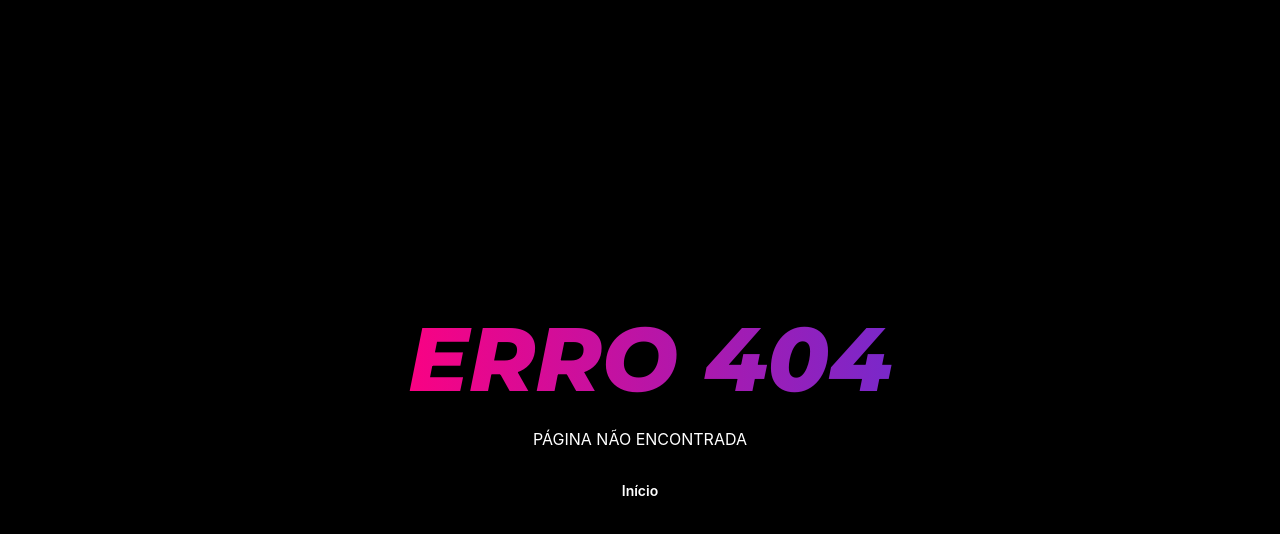
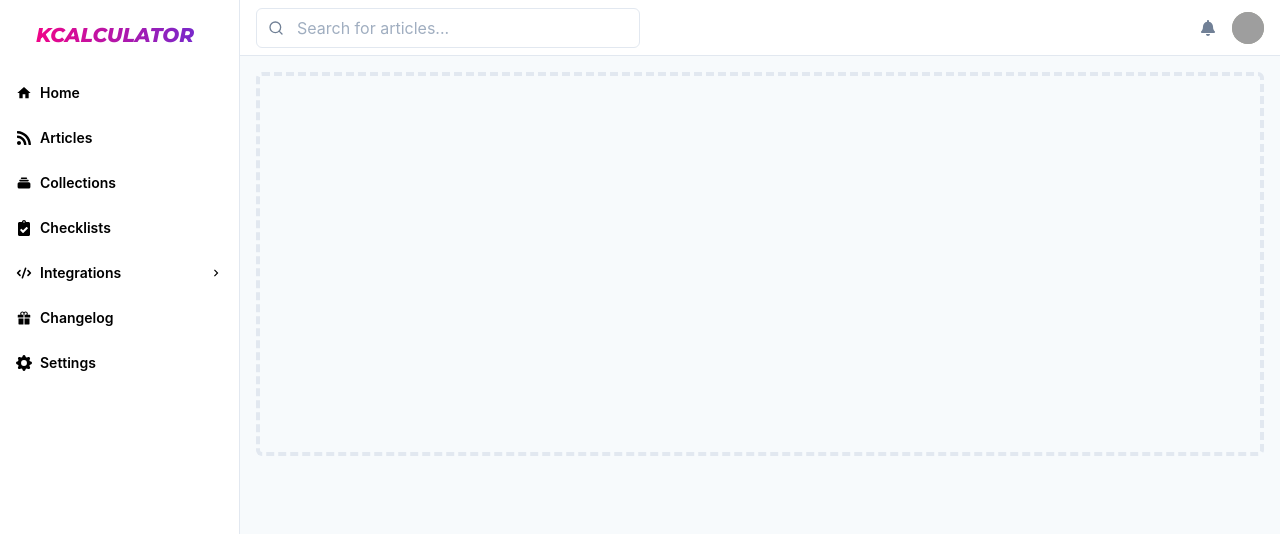
Before and after one commit to tavioribeiro/KCALCULATOR, a Next.js app: page /dashboard in a window 1280 px wide. Before the commit this address had no page. Shown: the top 534 px of the page. Built offline with nearby package versions, Linux system fonts and the light colour scheme; grey boxes are pictures that could not be loaded.

Commit message:
Add files via upload

```diff
--- /dev/null
+++ b/pages/dashboard.js
@@ -0,0 +1,29 @@
+import React from "react";
+import ReactDOM from "react-dom";
+import Head from 'next/head'
+
+
+import { ChakraProvider } from "@chakra-ui/react";
+import Swibc from '../public/styles/dash';
+
+function Dashboard()
+{
+  return (
+    <>
+        <Head>
+            <title>Kcalculator</title>
+            <meta name="description" content="Generated by create next app" />
+            <link rel="icon" href="./logo.png" />
+        </Head>
+
+        <ChakraProvider>
+            <Swibc/>
+        </ChakraProvider>
+    </>
+  )
+}
+
+
+
+
+export default Dashboard;
--- /dev/null
+++ b/public/styles/dash.js
@@ -0,0 +1,180 @@
+import {
+    Avatar,
+    Box,
+    Collapse,
+    Drawer,
+    DrawerContent,
+    DrawerOverlay,
+    Flex,
+    Icon,
+    IconButton,
+    Input,
+    InputGroup,
+    InputLeftElement,
+    Text,
+    useColorModeValue,
+    useDisclosure,
+  } from "@chakra-ui/react";
+  import { FaBell, FaClipboardCheck, FaRss } from "react-icons/fa";
+  import { AiFillGift } from "react-icons/ai";
+  import { BsGearFill } from "react-icons/bs";
+  import { FiMenu, FiSearch } from "react-icons/fi";
+  import { HiCode, HiCollection } from "react-icons/hi";
+  import { MdHome, MdKeyboardArrowRight } from "react-icons/md";
+  import React from "react";
+
+
+  export default function Swibc() {
+    const sidebar = useDisclosure();
+    const integrations = useDisclosure();
+
+    const NavItem = (props) => {
+      const { icon, children, ...rest } = props;
+      return (
+        <Flex
+          align="center"
+          px="4"
+          pl="4"
+          py="3"
+          cursor="pointer"
+          color={useColorModeValue("black", "white")}
+          _hover={{
+            bg: useColorModeValue("#7928CA", "white"),
+            color: useColorModeValue("black", "white"),
+          }}
+          role="group"
+          fontWeight="semibold"
+          transition=".15s ease"
+          {...rest}
+        >
+          {icon && (
+            <Icon
+              mr="2"
+              boxSize="4"
+              _groupHover={{
+                color: useColorModeValue("black", "gray.300"),
+              }}
+              as={icon}
+            />
+          )}
+          {children}
+        </Flex>
+      );
+    };
+
+    const SidebarContent = (props) => (
+      <Box
+        as="nav"
+        pos="fixed"
+        top="0"
+        left="0"
+        zIndex="sticky"
+        h="full"
+        pb="10"
+        overflowX="hidden"
+        overflowY="auto"
+        bg={useColorModeValue("white", "gray.800")}
+        borderColor={useColorModeValue("inherit", "gray.700")}
+        borderRightWidth="1px"
+        w="60"
+        {...props}
+      >
+        <Flex px="4" py="5" align="center">
+          <h1 className="titleFooter">KCALCULATOR</h1>
+        </Flex>
+        <Flex
+          direction="column"
+          as="nav"
+          fontSize="sm"
+          color="white"
+          aria-label="Main Navigation"
+        >
+          <NavItem icon={MdHome}>Home</NavItem>
+          <NavItem icon={FaRss}>Articles</NavItem>
+          <NavItem icon={HiCollection}>Collections</NavItem>
+          <NavItem icon={FaClipboardCheck}>Checklists</NavItem>
+          <NavItem icon={HiCode} onClick={integrations.onToggle}>
+            Integrations
+            <Icon
+              as={MdKeyboardArrowRight}
+              ml="auto"
+              transform={integrations.isOpen && "rotate(90deg)"}
+            />
+          </NavItem>
+          <Collapse in={integrations.isOpen}>
+            <NavItem pl="12" py="2">
+              Shopify
+            </NavItem>
+            <NavItem pl="12" py="2">
+              Slack
+            </NavItem>
+            <NavItem pl="12" py="2">
+              Zapier
+            </NavItem>
+          </Collapse>
+          <NavItem icon={AiFillGift}>Changelog</NavItem>
+          <NavItem icon={BsGearFill}>Settings</NavItem>
+        </Flex>
+      </Box>
+    );
+    return (
+      <Box
+        as="section"
+        bg={useColorModeValue("gray.50", "gray.700")}
+        minH="100vh"
+      >
+        <SidebarContent display={{ base: "none", md: "unset" }} />
+        <Drawer
+          isOpen={sidebar.isOpen}
+          onClose={sidebar.onClose}
+          placement="left"
+        >
+          <DrawerOverlay />
+          <DrawerContent>
+            <SidebarContent w="full" borderRight="none" />
+          </DrawerContent>
+        </Drawer>
+        <Box ml={{ base: 0, md: 60 }} transition=".3s ease">
+          <Flex
+            as="header"
+            align="center"
+            justify="space-between"
+            w="full"
+            px="4"
+            bg={useColorModeValue("white", "gray.800")}
+            borderBottomWidth="1px"
+            borderColor={useColorModeValue("inherit", "gray.700")}
+            h="14"
+          >
+            <IconButton
+              aria-label="Menu"
+              display={{ base: "inline-flex", md: "none" }}
+              onClick={sidebar.onOpen}
+              icon={<FiMenu />}
+              size="sm"
+            />
+            <InputGroup w="96" display={{ base: "none", md: "flex" }}>
+              <InputLeftElement color="gray.500" children={<FiSearch />} />
+              <Input placeholder="Search for articles..." />
+            </InputGroup>
+
+            <Flex align="center">
+              <Icon color="gray.500" as={FaBell} cursor="pointer" />
+              <Avatar
+                ml="4"
+                size="sm"
+                name="anubra266"
+                src="https://avatars.githubusercontent.com/u/30869823?v=4"
+                cursor="pointer"
+              />
+            </Flex>
+          </Flex>
+
+          <Box as="main" p="4">
+            {/* Add content here, remove div below  */}
+            <Box borderWidth="4px" borderStyle="dashed" rounded="md" h="96" />
+          </Box>
+        </Box>
+      </Box>
+    );
+  }
--- a/public/styles/footer.js
+++ b/public/styles/footer.js
@@ -9,6 +9,9 @@ import {
   } from '@chakra-ui/react';
   import { FaInstagram, FaTwitter, FaYoutube } from 'react-icons/fa';
   import { ReactNode } from 'react';
+
+
+  import Link from 'next/link'
 
   var a = "";
   var b = "";
@@ -58,8 +61,9 @@ import {
           justify={{ base: 'center', md: 'space-between' }}
           align={{ base: 'center', md: 'center' }}
         >
-
+          <Link href="/">
             <h1 className="titleFooter">KCALCULATOR</h1>
+          </Link>
 
             <Text className="typoG1" textAlign="center">
               Copyright© 2021, KCALCULATOR. Todos os direitos reservados.
```
Also changed, not shown: public/styles/body1.js (+9 -17 lines), public/styles/header.js (+7 -4 lines).
